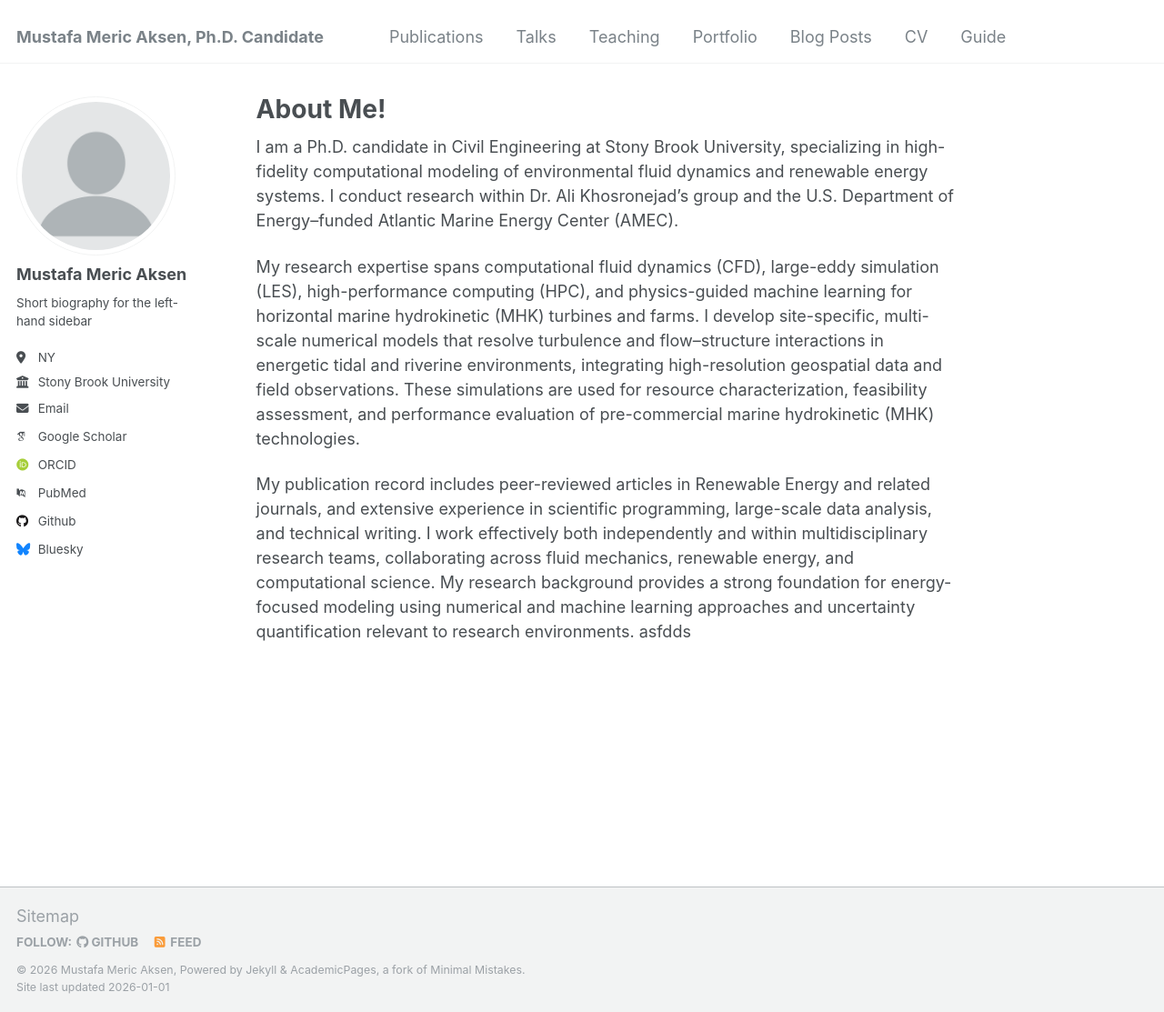
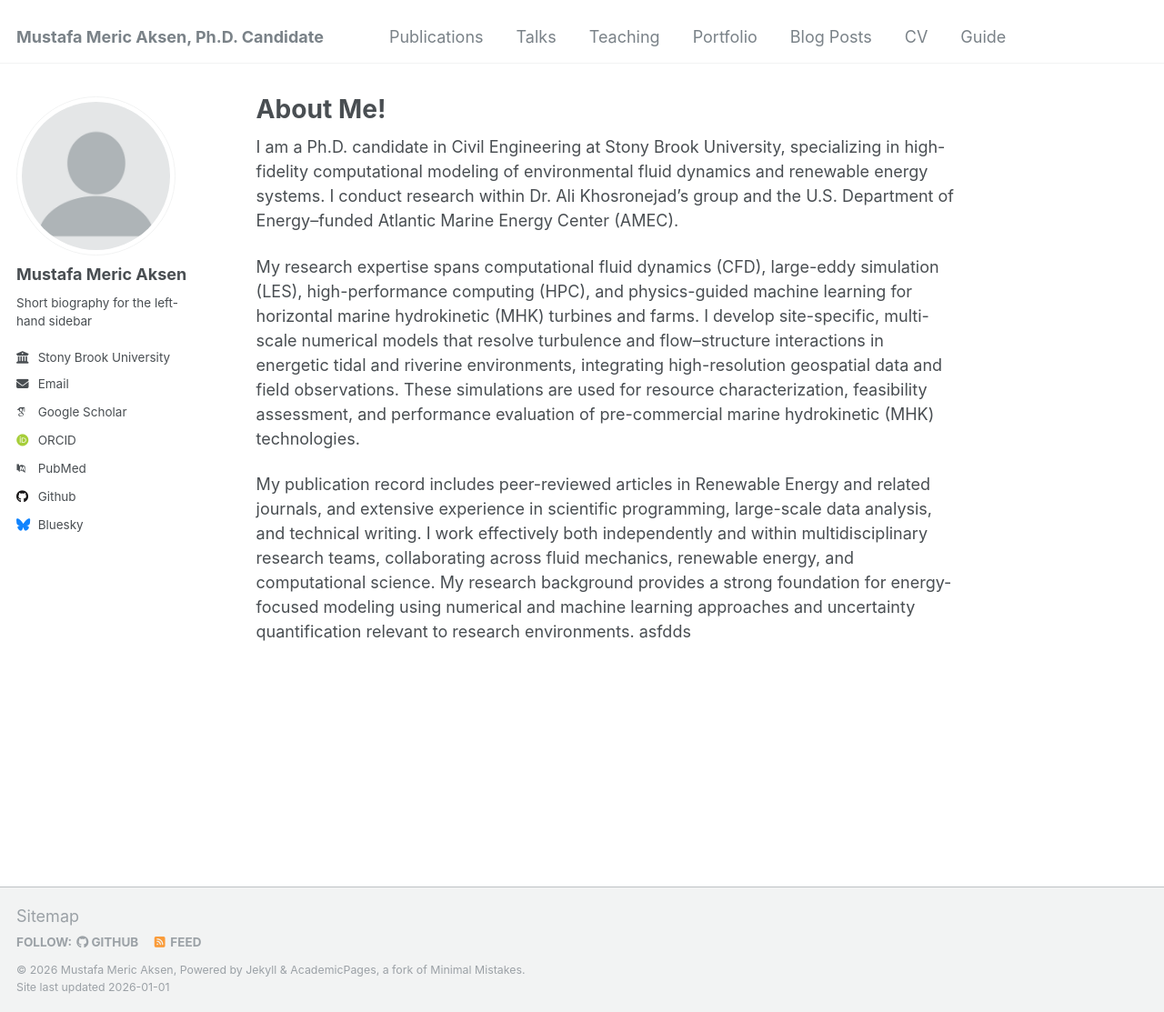
Before and after one commit to aksenmeric/mericaksen, a Jekyll site: the page built from _pages/about.md, in a window 1280 px wide and 1113 px high. Shown: the whole window at 91% size. Built offline with Jekyll 4.4.1, drawn with Linux system fonts in a browser that asks for light colours; some web fonts are replaced.

```diff
--- a/_config.yml
+++ b/_config.yml
@@ -25,7 +25,6 @@ author:
   name             : "Mustafa Meric Aksen"
   pronouns         : # example: "she/her"
   bio              : "Short biography for the left-hand sidebar"
-  location         : "NY"
   employer         : "Stony Brook University"
   uri              : # URL
   email            : "mustafa.aksen@stonybrook.edu"
```
